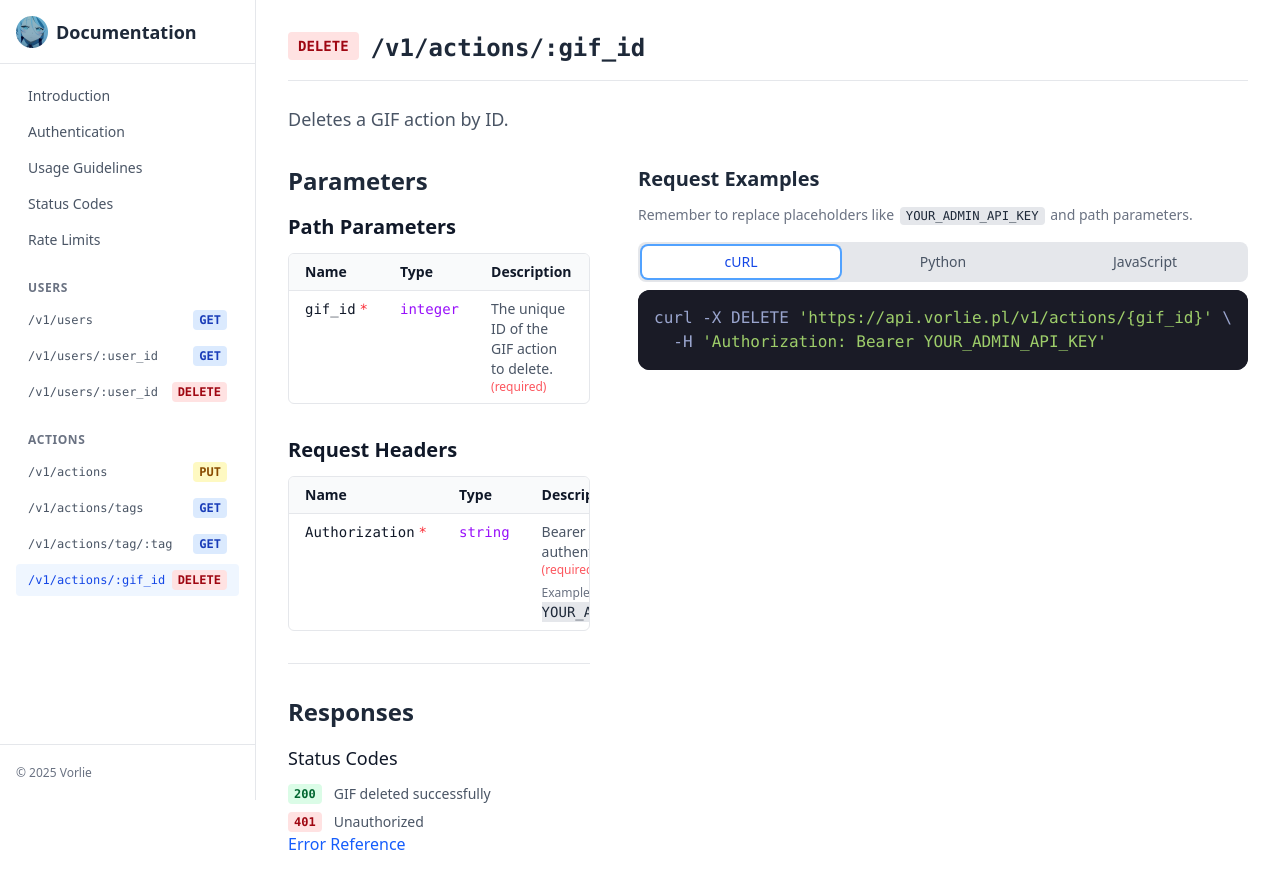
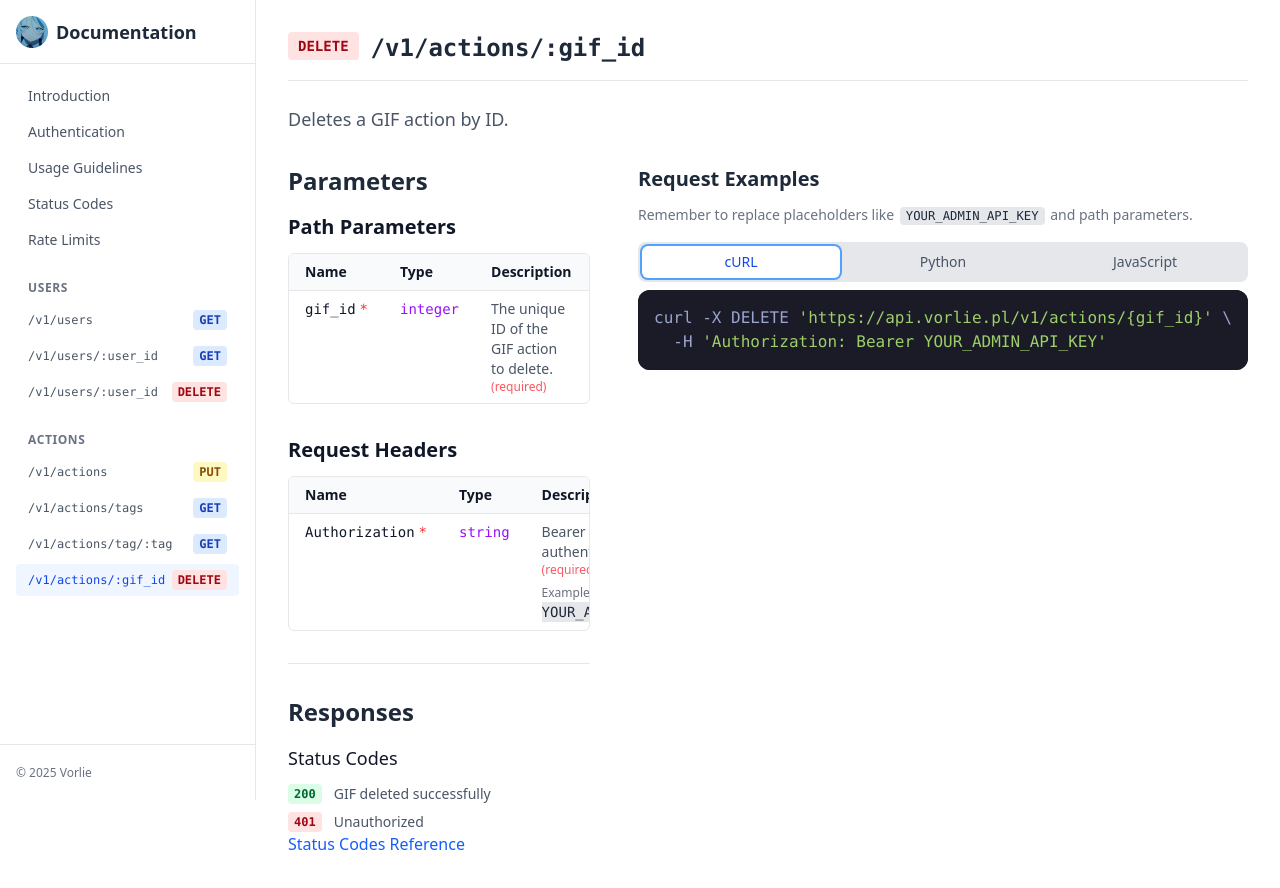
Before and after one commit to vorlie/api-docs, a React (Vite) app: page /api-reference/delete-action in a window 1280 px wide. Shown: the top 888 px of the page. Built offline with nearby package versions, Linux system fonts and the light colour scheme.

Commit message:
Update EndpointDetailPage.tsx

```diff
--- a/src/pages/EndpointDetailPage.tsx
+++ b/src/pages/EndpointDetailPage.tsx
@@ -225,8 +225,8 @@ const EndpointDetailPage: React.FC = () => {
                   </li>
                 ))}
               </ul>
-              <Link to="/errors" className="text-blue-600 hover:underline">
-                Error Reference
+              <Link to="/status-codes" className="text-blue-600 hover:underline">
+                Status Codes Reference
               </Link>
             </div>
           )}
```
